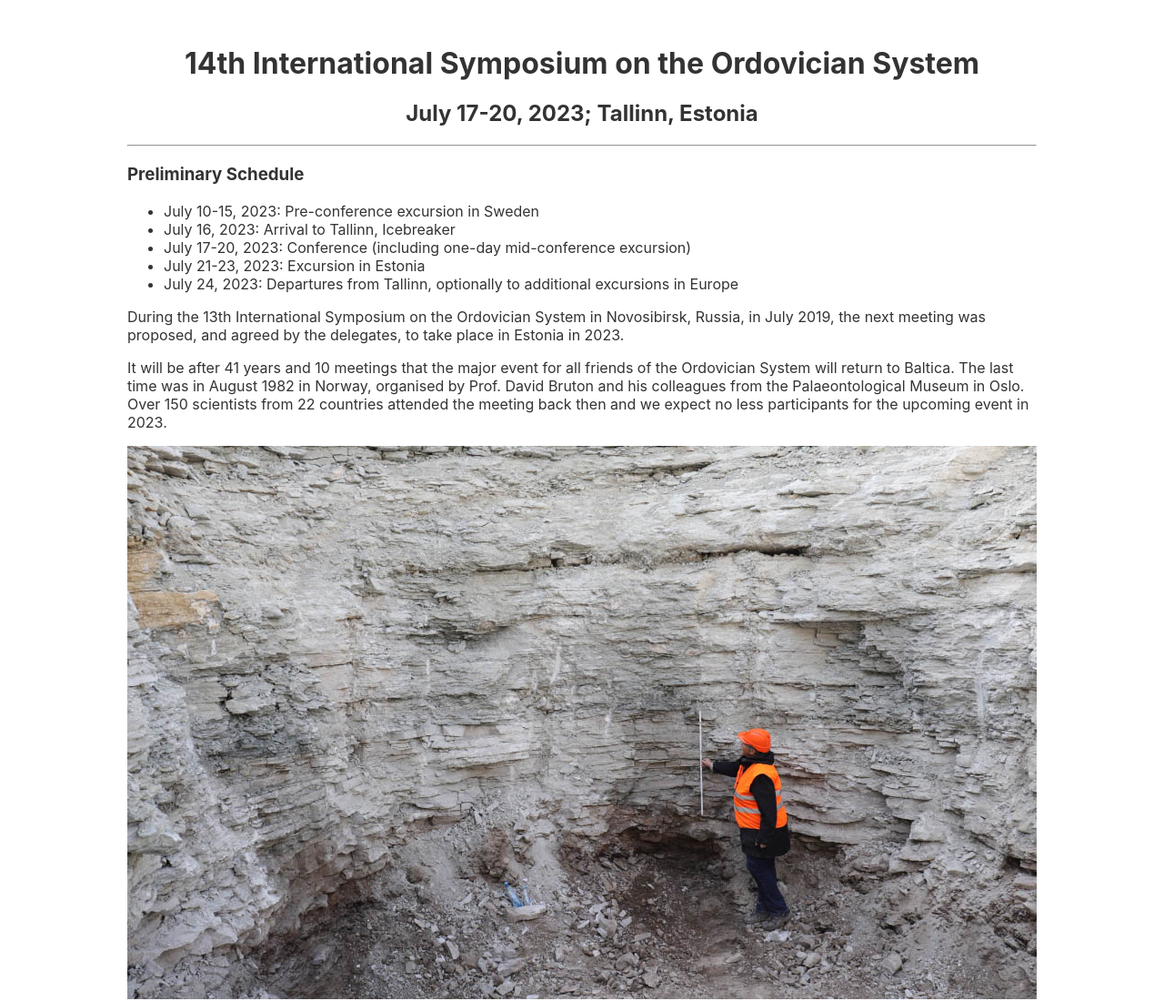
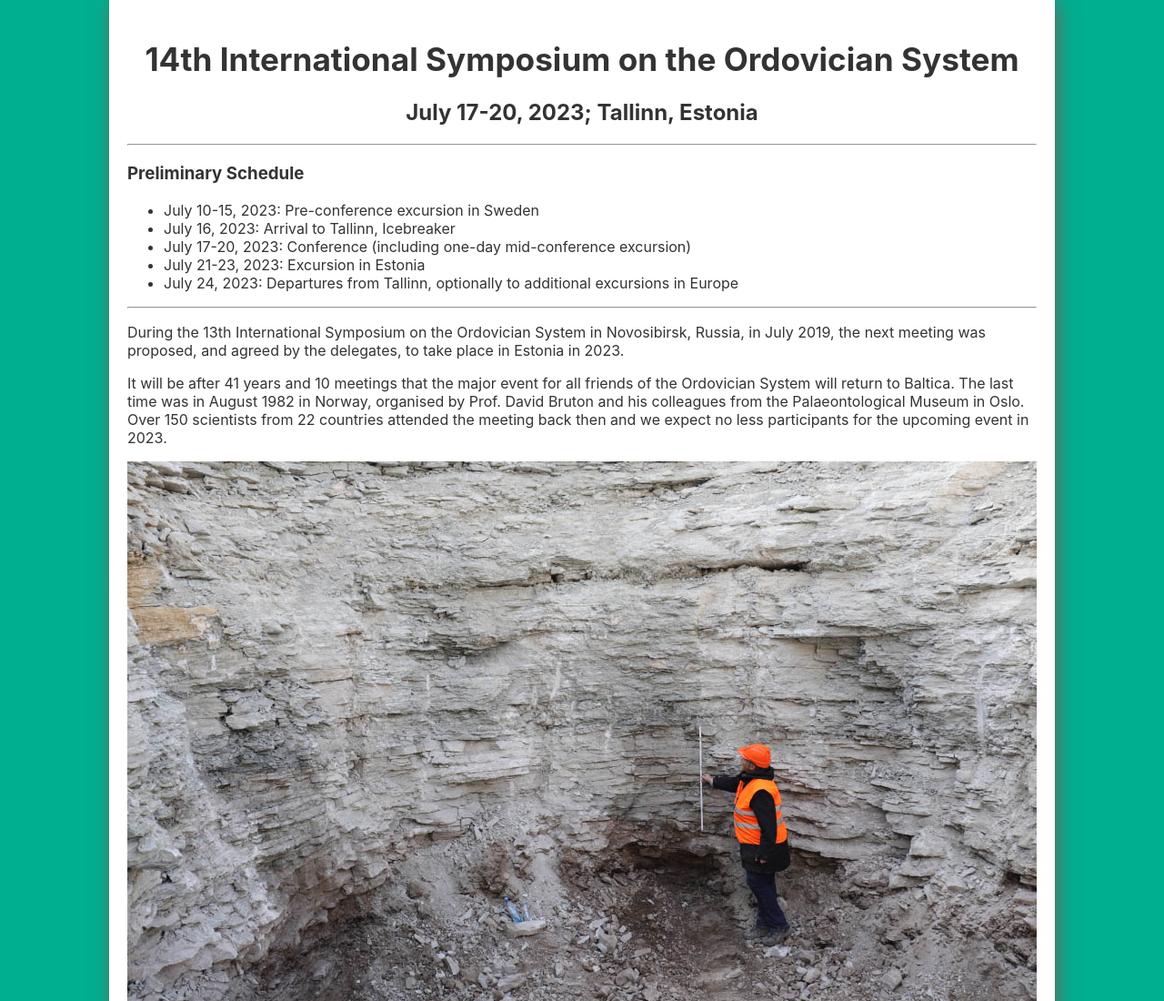
Before and after one commit to geocollections/isos14, a plain HTML site: page src/index.html in a window 1280 px wide. Shown: the top 1100 px of the page at 91% size. Drawn offline with Linux system fonts and the light colour scheme.

Commit message:
Update index.html
style updates

```diff
--- a/src/index.html
+++ b/src/index.html
@@ -10,10 +10,14 @@
     	h1, h2 {
 		text-align: center;
 	}
+	h1 {
+		font-size: 2.2em;
+		}
 	body {
-		margin: 50px;
+    		margin: 0 20px;
    		font-family: -apple-system,BlinkMacSystemFont,"Segoe UI",Roboto,"Helvetica Neue",Arial,"Noto Sans",sans-serif,"Apple Color Emoji","Segoe UI Emoji","Segoe UI Symbol","Noto Color Emoji";
     		color: #333;
+    		background-color: rgba(0, 175, 144, 1);
     }
 	a:link, a:visited {
 		text-decoration : none;
@@ -29,6 +33,7 @@
 	}
 
 	img {
+		width: 100%;
 		max-width: 1000px;
 	}
 
@@ -47,6 +52,9 @@
     max-width: 1000px;
     margin-left: auto;
     margin-right: auto;
+    padding: 20px;
+    background-color: #fff;
+    box-shadow: 3px 3px 20px #666;
 	}
 
 	</style>
@@ -66,7 +74,7 @@
 <li>July 21-23, 2023: Excursion in Estonia</li>
 <li>July 24, 2023: Departures from Tallinn, optionally to additional excursions in Europe</li>
 </ul>
-
+<hr />
 <p>During the 13th International Symposium on the Ordovician System in Novosibirsk, Russia,
     in July 2019, the next meeting was proposed, and agreed by the delegates, to take place in Estonia in 2023.</p>
 <p>It will be after 41 years and 10 meetings that the major event for all friends of the Ordovician System will
```
Lines whose indentation alone changed are shown as unchanged.
